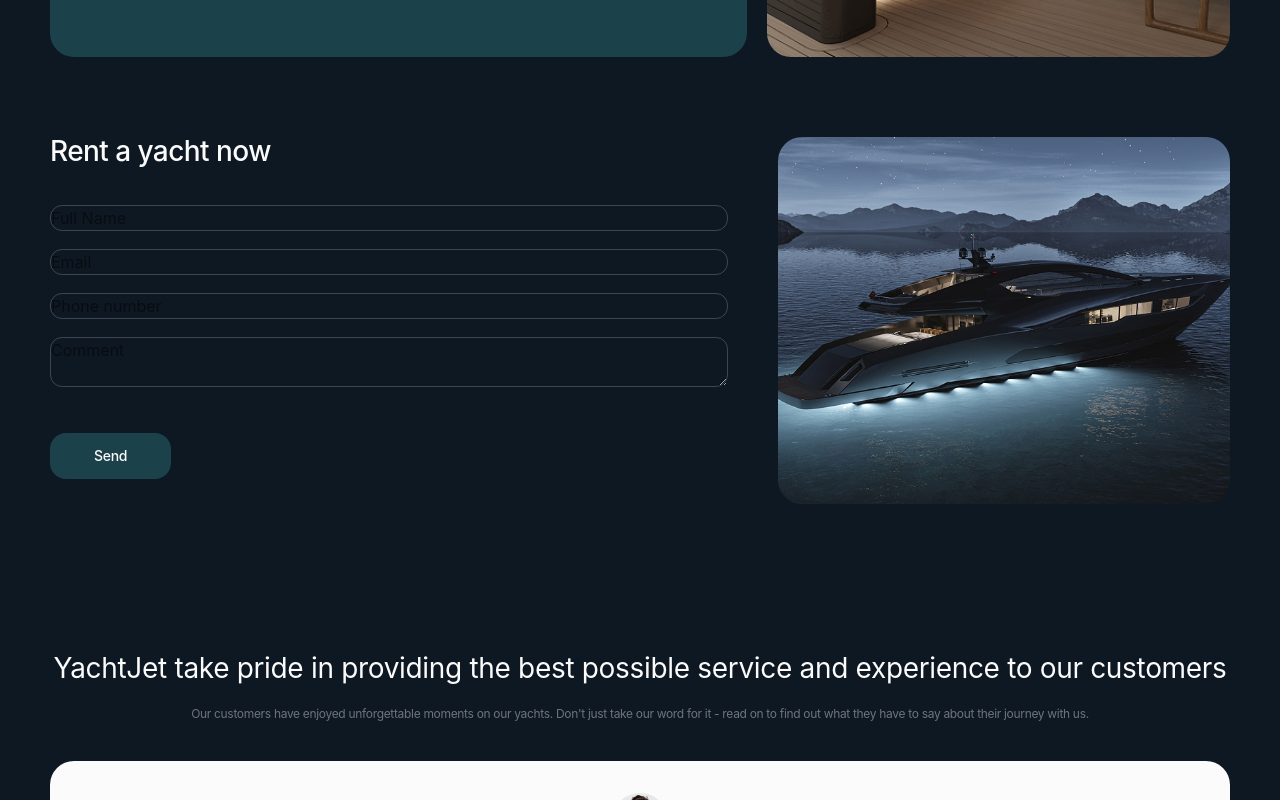
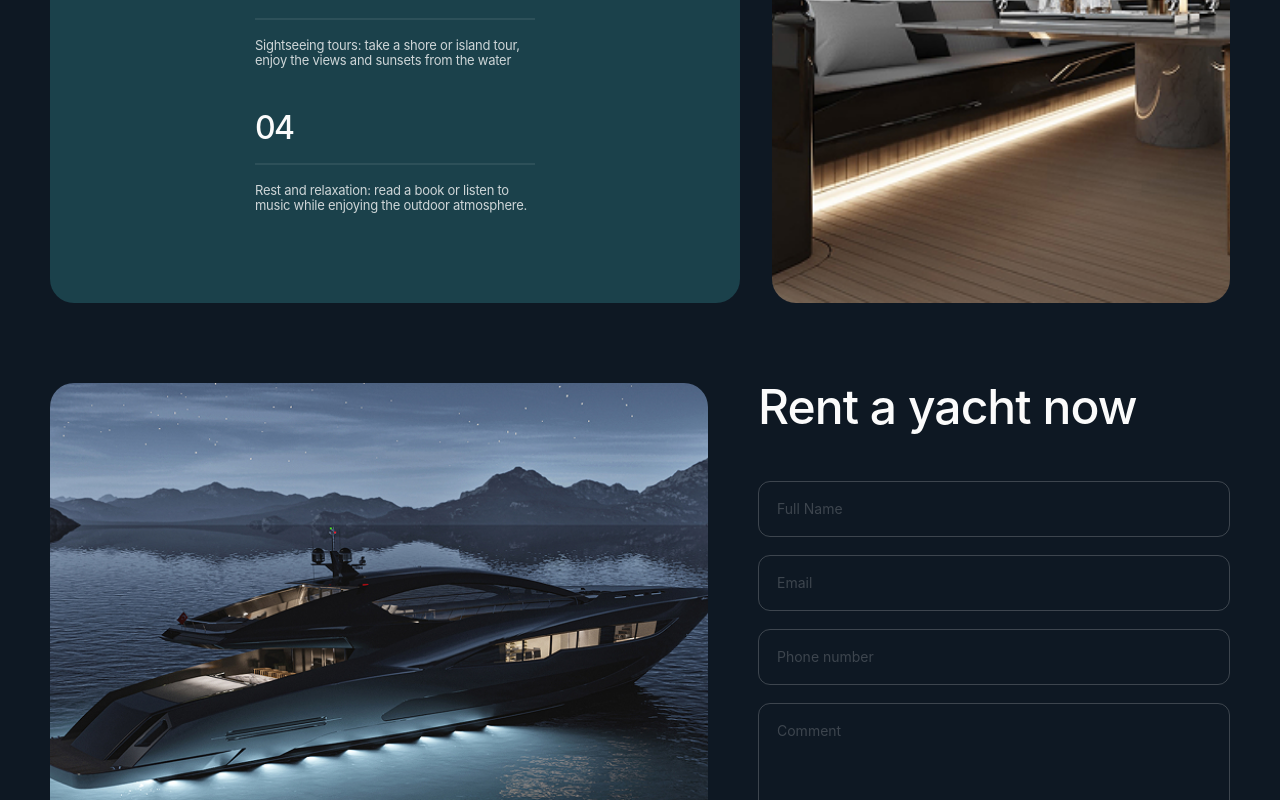
Before and after one commit to EugeneLevkovych/react-yacht-rental, a React (Vite) app: page / in a window 1280 px wide. Shown: the part 3580-4380 px from the top of the page. Built offline with nearby package versions, Linux system fonts and the light colour scheme.

Commit message:
add more resp

```diff
--- a/src/components/Advantages.jsx
+++ b/src/components/Advantages.jsx
@@ -9,7 +9,7 @@ import advYachtMax2 from '../assets/advantages-img/advantages-max@2x.jpg';
 
 export default function Advantages() {
   return (
-    <div className="container flex flex-wrap xl:flex-nowrap gap-5 mb-20 cont-p-m">
+    <div className="container flex flex-wrap xl:flex-nowrap gap-5 md:gap-8 mb-20 cont-p-m">
       <ol className="my-counter w-full xl:w-3/5 flex flex-wrap justify-center md:gap-x-8 gap-y-10 md:gap-y-11  rounded-3xl bg-turquoise-blue1 [&_p]:counter-text [&_li]:w-full [&_li]:md:max-w-76 [&_li]:xl:max-w-70 px-5 md:px-8 xl:px-12.5 py-20 md:py-22.5">
         <li className="before:counter">
           <p className="">
@@ -65,7 +65,7 @@ export default function Advantages() {
           <img
             src="./assets/advantages.jpg"
             alt="Yacht"
-            className="w-full h-auto object-cover"
+            className="w-full h-full object-cover"
           />
         </picture>
       </div>
--- a/src/components/Rent.jsx
+++ b/src/components/Rent.jsx
@@ -9,42 +9,30 @@ import rentMax2 from '../assets/rent-img/rent-max@2x.jpg';
 
 export default function Rent() {
   return (
-    <div className="container flex flex-wrap xl:flex-nowrap gap-20 md:gap-25 xl:gap-12.5 cont-p-m">
-      <div className="w-full xl:w-3/5">
-        <h2 className="font-medium text-[28px] leading-none my-let-spacing2 text-white1 mb-10">
+    <div className="container flex flex-wrap xl:flex-nowrap xl:flex-row-reverse gap-20 md:gap-25 xl:gap-12.5 cont-p-m">
+      <div className="w-full xl:w-118">
+        <form className="md:max-w-118 mx-auto xl:mx-0 [&_input]:mb-4.5 ">
+          <h2 className="font-medium text-[28px] md:text-5xl leading-none my-let-spacing2 text-white1 mb-10 md:mb-12.5">
             Rent a yacht now
           </h2>
-        <form className="mb-10 space-y-4.5">
-          <input
-            className="w-full border rounded-xl border-gray2"
-            type="text"
-            placeholder="Full Name"
-          />
-          <input
-            className="w-full border rounded-xl border-gray2"
-            type="text"
-            placeholder="Email"
-          />
-          <input
-            className="w-full border rounded-xl border-gray2"
-            type="text"
-            placeholder="Phone number"
-          />
+          <input className="my-input" type="text" placeholder="Full Name" />
+          <input className="my-input" type="text" placeholder="Email" />
+          <input className="my-input" type="text" placeholder="Phone number" />
           <textarea
-            className="w-full border rounded-xl border-gray2"
+            className="my-input h-27 md:h-29 mb-10 md:mb-12.5"
             name="feedback"
             id="feedback"
             placeholder="Comment"
           ></textarea>
-        </form>
           <button
-          className="bg-turquoise-blue1 font-medium leading-[1.28] my-let-spacing2 text-white1 text-sm rounded-2xl px-11 py-[14px]"
+            className="bg-turquoise-blue1 font-medium text-sm md:text-lg leading-[1.28] md:leading-[1.1] my-let-spacing2 text-white1 rounded-2xl px-11 md:px-18.5 py-[14px] md:py-[18px]"
             type="submit"
           >
             Send
           </button>
+        </form>
       </div>
-      <div className="w-full xl:w-2/5 rounded-3xl overflow-hidden">
+      <div className="w-full xl:h-auto xl:w-164.5 2xl:w-192 rounded-3xl overflow-hidden">
         <picture>
           <source
             media="(min-width: 1440px)"
@@ -77,7 +65,7 @@ export default function Rent() {
           <img
             src="./assets/rent-img/rent-mob.jpg"
             alt="Yacht"
-            className="w-full h-auto object-cover"
+            className="w-full h-full object-cover"
           />
         </picture>
       </div>
--- a/src/index.css
+++ b/src/index.css
@@ -31,6 +31,7 @@ body {
   --color-gray1bord: rgba(4, 3, 6, 0.1);
   --color-gray2: rgba(251, 251, 251, 0.2);
   --color-gray3: #d4bfc4;
+  --color-gray4: rgba(251, 251, 251, 0.5);
 }
 
 @utility cont-p-m {
@@ -46,6 +47,25 @@ body {
     padding-left: 50px;
     padding-right: 50px;
   }
+}
+
+@utility my-input {
+  width: 100%;
+  border: 1px solid rgba(251, 251, 251, 0.2);
+  border-radius: 12px;
+  padding: 14px 18px;
+  font-size: 12px;
+  line-height: 1.16;
+  color: rgba(251, 251, 251, 0.4);
+  @media screen and (min-width: 768px) {
+    padding: 18px 18px;
+    font-size: 14px;
+    line-height: 1.28;
+  }
+}
+
+.my-input:focus {
+  @apply outline-0 border-gray4 text-white1;
 }
 
 @utility my-let-spacing1 {
```
Lines whose indentation alone changed are shown as unchanged.
